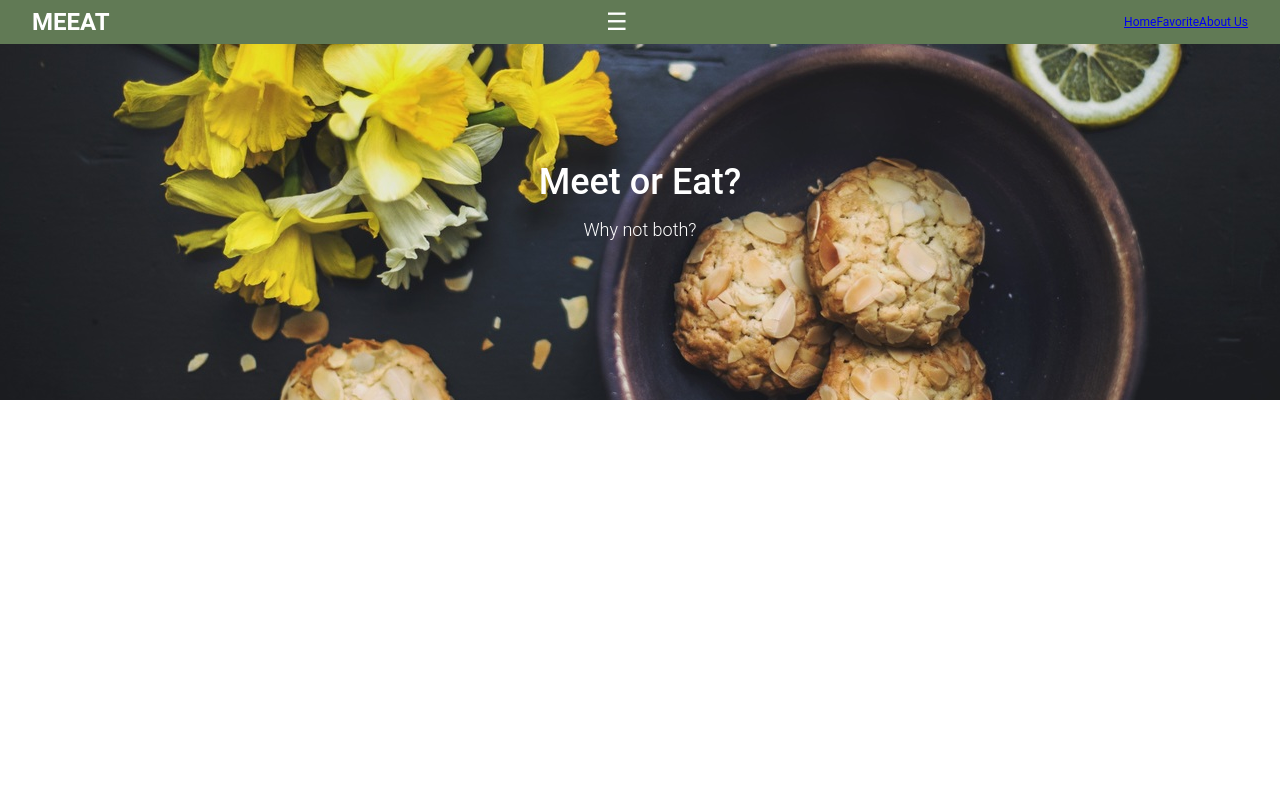
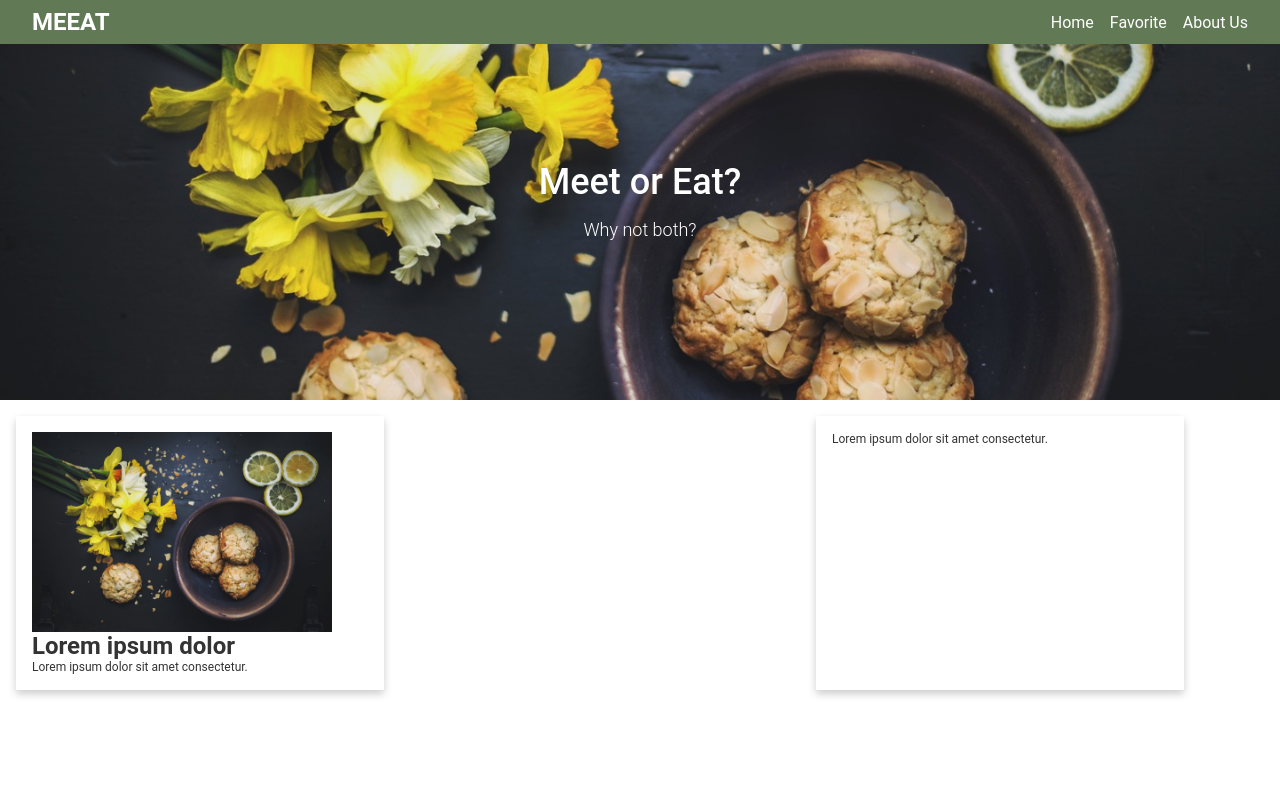
Before and after one commit to farhanzipp/restaurant, a website built with webpack: page src/templates/index.html in a window 1280 px wide. Shown: the top 800 px of the page. Built offline with nearby package versions, Linux system fonts and the light colour scheme.

Commit message:
add navbar responsiveness

```diff
--- a/src/styles/main.css
+++ b/src/styles/main.css
@@ -42,11 +42,47 @@ nav {
   font-size: 1.5rem;
 }
 
+.nav-drawer {
+  z-index: 9;
+  width: 50vw;
+  height: 100%;
+  padding: 3rem 2rem;
+  background-color: #fff;
+  box-shadow: -1px 0px 1px 0px rgba(0,0,0,0.25);
+  position: fixed;
+  top: 0;
+  right: 0;
+  -webkit-transform: translateX(100%);
+  transform: translateX(100%);
+  transition: transform 0.3s ease-in-out;
+}
+
+.open {
+  -webkit-transform: translateX(0);
+  transform: translateX(0);
+}
+
 .nav-list {
   width: 100%;
   display: flex;
+  flex-direction: column;
   list-style: none;
 }
+
+.nav-item {
+  font-size: 1rem;
+  text-align: center;
+  padding: 1rem 0;
+}
+
+.nav-item a {
+  text-decoration: none;
+  color: var(--dark);
+}
+
+/*
+ * Jumbotron
+ */
 
 .hero {
   display: flex;
@@ -55,6 +91,7 @@ nav {
   min-width: 100%;
   text-align: center;
   background-image: url("../public/images/heros/hero-image_4.jpg");
+  background-size: cover;
   background-position: center;
   background-color: var(--primary-variant);
 }
@@ -82,6 +119,27 @@ main {
 }
 
 /*
+ * Cards
+ */
+
+.card-wrapper {
+  display: flex;
+  flex-wrap: wrap;
+  justify-content: space-between;
+}
+
+.card {
+  box-shadow: 0 4px 8px 0 rgba(0, 0, 0, 0.2);
+  padding: 1rem;
+  margin: 1rem;
+  flex-basis: 100%;
+  display: grid;
+}
+
+.card-img  {
+  height: 200px;
+}
+/*
  * Footer
  */
 
@@ -92,48 +150,50 @@ footer {
   text-align: center;
 }
 
-/*
- * Responsive
- */
-
-@media screen and (max-width: 499px) {
-  .nav {
-    z-index: 9;
-    width: 50vw;
-    height: 100%;
-    padding: 3rem 2rem;
-    background-color: #fff;
-    box-shadow: -2px 0px 2px 0px rgba(0,0,0,0.25);
-    position: fixed;
-    top: 0;
-    right: 0;
-    -webkit-transform: translateX(100%);
-    transform: translateX(100%);
-    transition: transform 0.3s ease-in-out;
+/* Tablet */
+@media screen and (min-width: 480px) {
+  .menu-toggle {
+    display: none;
   }
 
-  .open {
-    -webkit-transform: translateX(0);
-    transform: translateX(0);
+  .nav-drawer {
+    background-color: transparent;
+    box-shadow: none;
+    position: static;
+    transform: none;
+    padding: unset;
+    width: 100%;
   }
 
   .nav-list {
-    flex-direction: column;
+    flex-direction: row;
+    justify-content: flex-end;
+    gap: 1rem;
+  }
+
+  .nav-list a {
+    color: var(--light);
   }
 
   .nav-item {
-    font-size: 1rem;
-    text-align: center;
-    padding: 1rem 0;
+    padding: 0px;
   }
 
-  .nav-item a {
-    text-decoration: none;
-    color: var(--dark);
+  .card {
+    flex-basis: calc(50% - 32px);
   }
 }
-@media screen and (max-width: 455px) {}
 
+/* Desktop */
+@media screen and (min-width: 768px) {
+
+
+  .card {
+    flex-basis: calc(33.33% - 32px);
+  }
+}
+
+/* XL */
 @media screen and (min-width: 1200px) {
   main {
     max-width: 1200px;
@@ -142,4 +202,5 @@ footer {
   .hero {
     min-width: 1000px;
   }
+
 }
--- a/src/templates/index.html
+++ b/src/templates/index.html
@@ -11,7 +11,7 @@
   <nav >
     <h1 class="nav-brand">MEEAT</h1>
     <a id="menu" class="menu-toggle">☰</a>
-    <div id="drawer" class="nav">
+    <div id="drawer" class="nav-drawer">
       <ul class="nav-list">
         <li class="nav-item"><a href="/">Home</a></li>
         <li class="nav-item"><a href="#">Favorite</a></li>
@@ -27,13 +27,18 @@
     </div>
   </div>
   <main>
-
-  </main>
     <div class="card-wrapper">
       <div class="card">
-
+        <img src="../public/images/heros/hero-image_4.jpg" alt="image for test" class="card-img">
+        <h1 class="card-title">Lorem ipsum dolor</h1>
+        <p class="card-description">Lorem ipsum dolor sit amet consectetur.</p>
+      </div>
+      <div class="card">
+        <p>Lorem ipsum dolor sit amet consectetur.</p>
       </div>
     </div>
+  </main>
+
 
 
   <footer>
```
Also changed, not shown: src/public/images/heros/hero-image_1.jpg (deleted), src/public/images/heros/hero-image_2.jpg (deleted), src/public/images/heros/hero-image_3.jpg (deleted).
